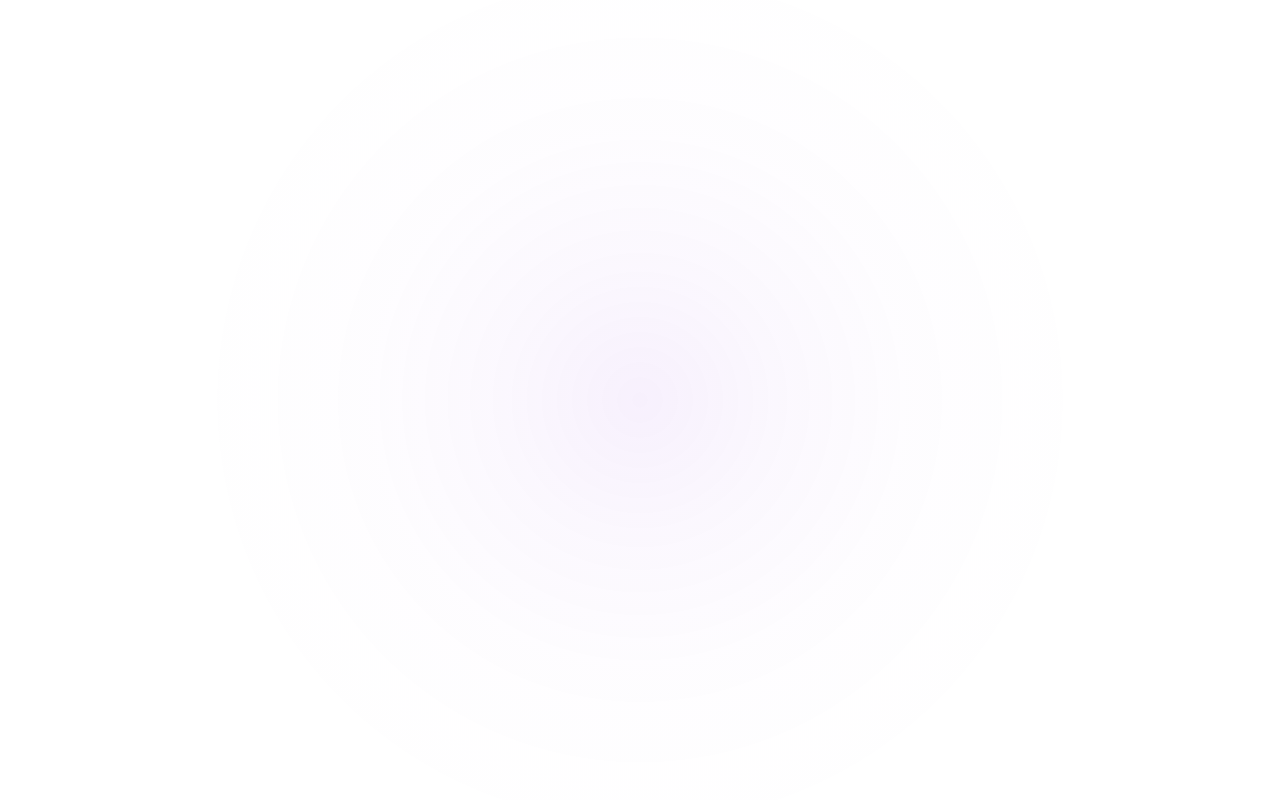
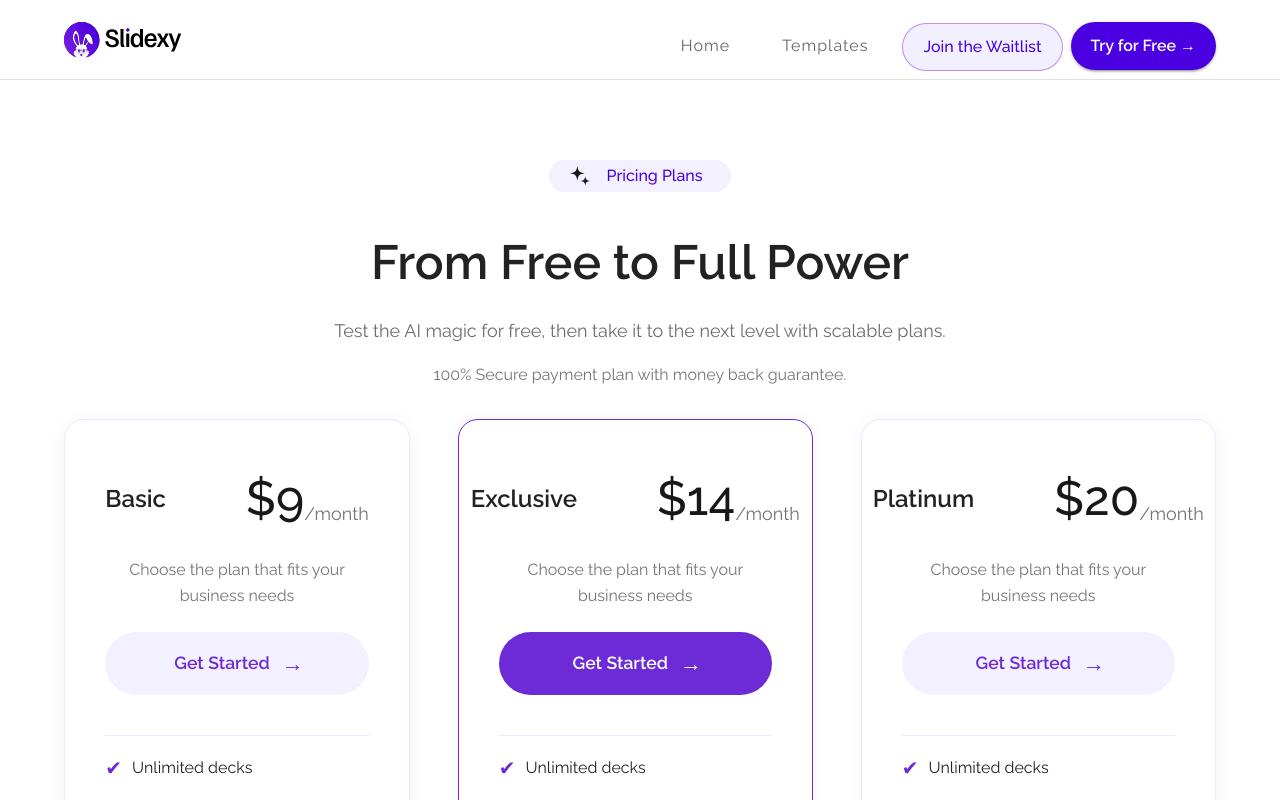
Before and after one commit to techinoid-labs/Slidexy-FE, a Next.js app: page / in a window 1280 px wide. Before the commit this address had no page. Shown: the top 800 px of the page. Built offline with nearby package versions, Linux system fonts and the light colour scheme.

Commit message:
Update the Landing Page.

```diff
--- /dev/null
+++ b/src/app/(pricing)/page.tsx
@@ -0,0 +1,46 @@
+import Header from "@/app/components/home/Header";
+import HeroSection from "@/app/components/home/HeroSection";
+import { Box } from "@mui/material";
+import Image from "next/image";
+import PricingSection from "../components/pricing/Pricing";
+import CommunitySection from "../components/home/Community";
+import Footer from "../components/home/Footer";
+import PurposeSection from "../components/home/Purpose";
+import FAQSection from "../components/pricing/FAQ";
+
+export default function Pricing() {
+  return (
+    <Box
+      component="main"
+      sx={{
+        position: "relative",
+        minHeight: "100vh",
+        backgroundColor: "#ffffff",
+        overflow: "hidden",
+      }}
+    >
+      {/* BACKGROUND LAYER */}
+      <Box
+        sx={{
+          position: "absolute",
+          top: 0,
+          left: 0,
+          width: "100%",
+          height: "100%",
+          display: "flex",
+          justifyContent: "center",
+          alignItems: "center",
+          pointerEvents: "none",
+        }}
+      ></Box>
+
+      {/* FOREGROUND CONTENT */}
+      <Header />
+      <PricingSection />
+      <PurposeSection/>
+      <FAQSection/>
+      {/* <CommunitySection /> */}
+      <Footer />
+    </Box>
+  );
+}
--- a/src/app/components/create-presentation/create/InputModeSelector.tsx
+++ b/src/app/components/create-presentation/create/InputModeSelector.tsx
@@ -9,8 +9,9 @@ import {
   CardMedia,
   Box as MuiBox,
 } from "@mui/material";
-import { useState } from "react";
+import { useEffect, useState } from "react";
 import PlayCircleOutlineIcon from "@mui/icons-material/PlayCircleOutline";
+import { useSearchParams } from "next/navigation";
 
 const modes = [
   { label: "Prompt-to-Deck", value: "Text" },
@@ -24,8 +25,18 @@ export default function InputModeSelector({
 }: {
   onModeChange: (mode: string) => void;
 }) {
-  const [activeMode, setActiveMode] = useState("Text");
+  const [activeMode, setActiveMode] = useState<string | null>("Text");
   const theme = useTheme();
+
+  const searchParams = useSearchParams();
+
+  useEffect(() => {
+    const active = searchParams.get("name")
+      ? searchParams.get("name")
+      : activeMode;
+
+    setActiveMode(active);
+  }, []);
 
   const handleModeChange = (mode: string) => {
     setActiveMode(mode);
--- a/src/app/components/home/Community.tsx
+++ b/src/app/components/home/Community.tsx
@@ -14,7 +14,8 @@ export default function CommunitySection() {
         flexDirection: "column",
         alignItems: "center",
         justifyContent: "center",
-        pt: { xs: 8, md: "100px" },
+
+        pt: { xs: 8, md: "96px" },
         pb: { xs: 8, md: "96px" },
         px: { xs: 3, md: "112px" },
         gap: { xs: 6, md: "80px" },
@@ -23,7 +24,7 @@ export default function CommunitySection() {
       }}
     >
       {/* Icon */}
-      <Box sx={{ display: "flex", justifyContent: "center" }}>
+      {/* <Box sx={{ display: "flex", justifyContent: "center" }}>
         <Box
           sx={{
             width: 150,
@@ -42,63 +43,50 @@ export default function CommunitySection() {
             height={150}
           />
         </Box>
-      </Box>
+      </Box> */}
 
       {/* Heading */}
       <Typography
         sx={{
-          color: "black",
+          color: "white",
           fontWeight: 600,
-          fontSize: { xs: "2rem", md: "3rem" },
+          fontSize: { xs: "40px", md: "40px" },
           textAlign: "center",
-          mt: { xs: 0, md: -10 },
+          mt: { xs: 8, md: "40px" },
         }}
       >
-        Join the waitlist
+        Experience the Future First
       </Typography>
 
       {/* Subtitle */}
       <Typography
         sx={{
-          color: "black",
+          color: "white",
           fontWeight: 400,
           fontSize: { xs: "1rem", md: "1.18rem" },
           textAlign: "center",
-          maxWidth: 700,
+          maxWidth: 524,
           mt: { xs: 0, md: -10 },
         }}
       >
-        Join the waitlist today and be the first to experience it.
+        Join the waitlist today and let AI-powered innovation reach you before
+        the crowd.{" "}
       </Typography>
 
       {/* Button */}
       <Link href="/waiting-list" passHref>
         <Button
           variant="contained"
-          endIcon={
-            <svg
-              xmlns="http://www.w3.org/2000/svg"
-              width="20"
-              height="20"
-              fill="none"
-              viewBox="0 0 24 24"
-            >
-              <path
-                fill="currentColor"
-                d="M7 2a5 5 0 0 0-5 5v10a5 5 0 0 0 5 5h10a5 5 0 0 0 5-5V7a5 5 0 0 0-5-5H7zm0 2h10a3 3 0 0 1 3 3v10a3 3 0 0 1-3 3H7a3 3 0 0 1-3-3V7a3 3 0 0 1 3-3zm5 2a1 1 0 0 0-1 1v4.586l-2.707 2.707a1 1 0 1 0 1.414 1.414l3-3A1 1 0 0 0 13 10V7a1 1 0 0 0-1-1z"
-              />
-            </svg>
-          }
           sx={{
-            color: "#fff",
+            color: "#6412FF",
+            background:"#FFFFFF",
             borderRadius: "999px",
+            borderColor: "white",
             px: 3,
             textTransform: "none",
             fontWeight: 600,
             whiteSpace: "nowrap",
-            "&:hover": {
-              backgroundColor: "red",
-            },
+
             mt: { xs: 0, md: -10 },
           }}
         >
--- a/src/app/components/home/Footer.tsx
+++ b/src/app/components/home/Footer.tsx
@@ -10,7 +10,7 @@ export default function Footer() {
   const navLinks = [
     { title: "Home", link: "/home" },
     { title: "Templates", link: "/templates" },
-    { title: "Pricing", link: "/pricing" },
+    // { title: "Pricing", link: "/pricing" },
   ];
 
   return (
--- a/src/app/components/home/Header.tsx
+++ b/src/app/components/home/Header.tsx
@@ -35,7 +35,7 @@ export default function Header() {
   const navigationItems = [
     { label: "Home", hasDropdown: false, link: "/home" },
     { label: "Templates", hasDropdown: false, link: "/templates" },
-    { label: "Pricing", hasDropdown: false, link: "/pricing" },
+    // { label: "Pricing", hasDropdown: false, link: "/pricing" },
   ];
 
   return (
@@ -78,7 +78,7 @@ export default function Header() {
               sx={{
                 display: "flex",
                 alignItems: "flex-end",
-                gap:0.5,
+                gap: 0.5,
                 height: "100%",
               }}
             >
@@ -95,7 +95,7 @@ export default function Header() {
                         fontWeight: isActive ? 500 : 400, // ✅ bold active
                         letterSpacing: 1,
                         px: 3,
-                        mt:0.5,
+                        mt: 0.5,
                         height: "100%",
                         display: "flex",
                         alignItems: "flex-end",
@@ -117,6 +117,28 @@ export default function Header() {
           <Box sx={{ display: "flex", alignItems: "center", gap: 1 }}>
             {!isMobile && (
               <>
+                <Link href="/waiting-list" passHref>
+                  <Button
+                    variant="outlined"
+                    sx={{
+                      mt: "5px",
+                      ml: "10px",
+                      px: "20px",
+                      py: "12px",
+                      color: "#4A00E0",
+                      height: "48px",
+                      background: "#F2F0FF",
+                      borderRadius: "999px",
+                      textTransform: "none",
+                      fontWeight: 500,
+                      fontSize:"16px",
+                      whiteSpace: "nowrap",
+                    }}
+                  >
+                    Join the Waitlist
+                  </Button>
+                </Link>
+
                 <Link href="/presentation/create" passHref>
                   <Button
                     variant="contained"
@@ -137,39 +159,6 @@ export default function Header() {
                     }}
                   >
                     Try for Free →
-                  </Button>
-                </Link>
-
-                <Link href="/waiting-list" passHref>
-                  <Button
-                    variant="outlined"
-                    endIcon={
-                      <svg
-                        xmlns="http://www.w3.org/2000/svg"
-                        width="20"
-                        height="20"
-                        fill="none"
-                        viewBox="0 0 24 24"
-                      >
-                        <path
-                          fill="currentColor"
-                          d="M7 2a5 5 0 0 0-5 5v10a5 5 0 0 0 5 5h10a5 5 0 0 0 5-5V7a5 5 0 0 0-5-5H7zm0 2h10a3 3 0 0 1 3 3v10a3 3 0 0 1-3 3H7a3 3 0 0 1-3-3V7a3 3 0 0 1 3-3zm5 2a1 1 0 0 0-1 1v4.586l-2.707 2.707a1 1 0 1 0 1.414 1.414l3-3A1 1 0 0 0 13 10V7a1 1 0 0 0-1-1z"
-                        />
-                      </svg>
-                    }
-                    sx={{
-                      mt: "5px",
-                      ml: "10px",
-                      px: "20px",
-                      py: "12px",
-                      color: "#4A00E0",
-                      borderRadius: "999px",
-                      textTransform: "none",
-                      fontWeight: 600,
-                      whiteSpace: "nowrap",
-                    }}
-                  >
-                    Join the Waitlist
                   </Button>
                 </Link>
               </>
--- a/src/app/components/templates/Hero.tsx
+++ b/src/app/components/templates/Hero.tsx
@@ -4,8 +4,15 @@ import { ArrowForward } from "@mui/icons-material";
 import { Box, Button, Typography } from "@mui/material";
 import Image from "next/image";
 import TemplateHero from "../../../../public/images/templatesHero.svg";
+import { useRouter } from "next/navigation";
 
 export default function Hero() {
+
+  const router = useRouter();
+   const queryParams = new URLSearchParams();
+   queryParams.set("name", "Template");
+
+
   return (
     <Box
       component="section"
@@ -65,6 +72,7 @@ export default function Hero() {
           }}
         >
           <Button
+            onClick={()=>router.push(`/presentation/create?${queryParams.toString()}`)}
             variant="contained"
             endIcon={<ArrowForward />}
             sx={{
--- a/src/app/home/page.tsx
+++ b/src/app/home/page.tsx
@@ -44,7 +44,7 @@ export default function Home() {
       <PresentationStyleSection />
       <WorkingSection />
       {/* <TestimonialSection /> */}
-      <PricingSection />
+      {/* <PricingSection /> */}
       <CommunitySection />
       <Footer />
     </Box>
```
